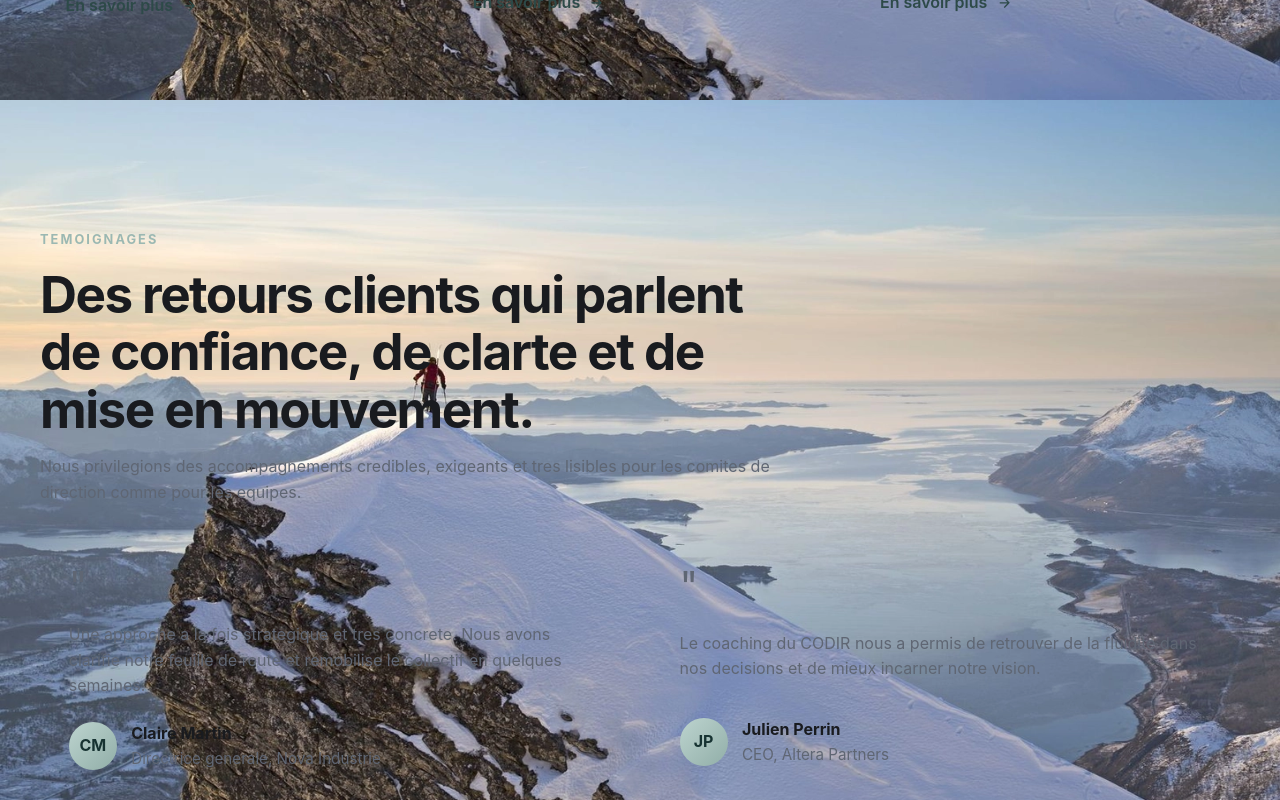
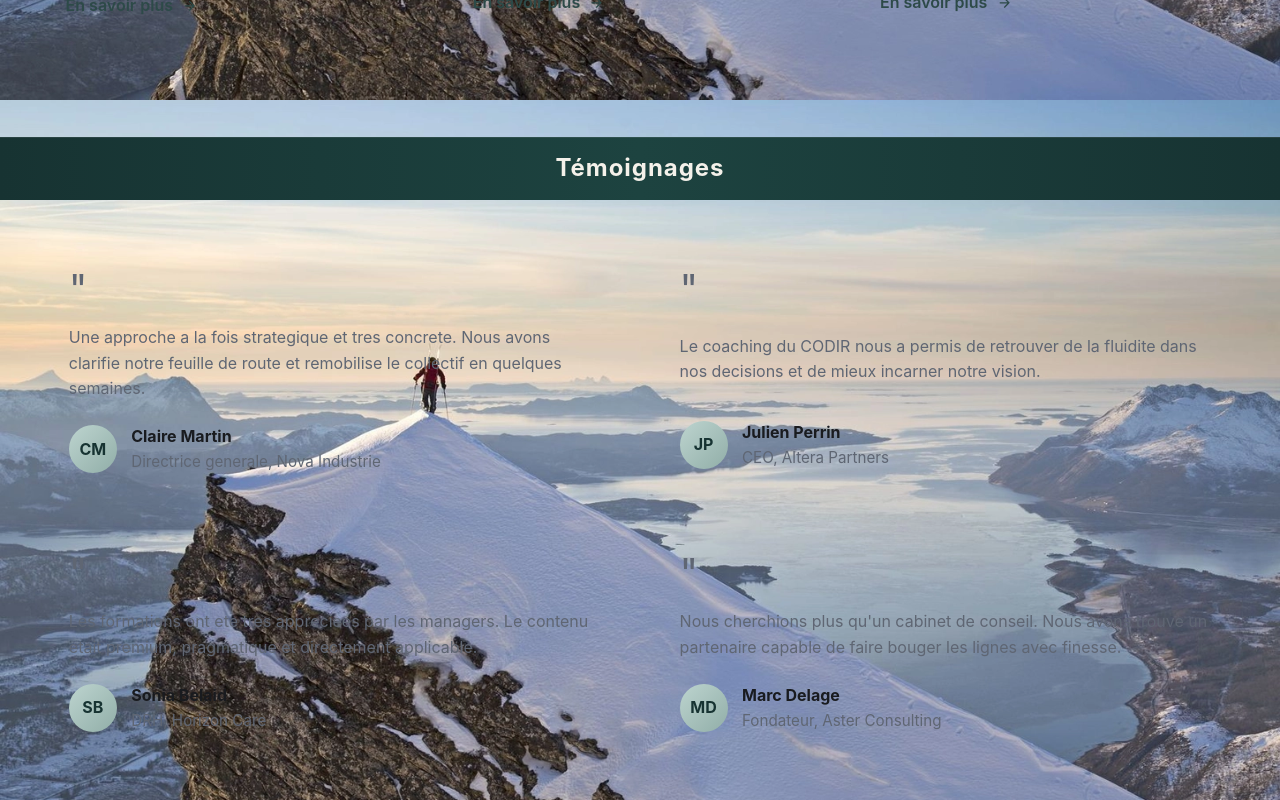
Before and after one commit to sebsiders06/osmose-conseils-et-services, a Next.js app: page / in a window 1280 px wide. Shown: the part 3900-4700 px from the top of the page. Built offline with nearby package versions, Linux system fonts and the light colour scheme.

Commit message:
témoignage

```diff
--- a/app/globals.css
+++ b/app/globals.css
@@ -89,6 +89,30 @@ section[id] {
 .page-home .section,
 .page-home .section:nth-of-type(even) {
   background: transparent;
+}
+
+.testimonials-ribbon {
+  width: 100%;
+  box-sizing: border-box;
+  margin: 0;
+  padding: 1.15rem 1.25rem;
+  background: linear-gradient(90deg, #173332 0%, #1d4340 50%, #173332 100%);
+  color: #f4f1ea;
+  text-align: center;
+  box-shadow: inset 0 1px 0 rgba(255, 255, 255, 0.08);
+}
+
+.testimonials-ribbon__title {
+  margin: 0 auto;
+  max-width: var(--max-width);
+  font-size: clamp(1.2rem, 2.4vw, 1.5rem);
+  font-weight: 700;
+  letter-spacing: 0.04em;
+  color: #f4f1ea;
+}
+
+.section-after-testimonials-ribbon {
+  padding-top: 2.5rem;
 }
 
 .section-heading {
--- a/app/page.tsx
+++ b/app/page.tsx
@@ -8,6 +8,7 @@ import {
   HomeHero,
   ServiceCards,
   TestimonialCards,
+  TestimonialsTitleBanner,
 } from "@/components/site-sections";
 
 export const metadata: Metadata = {
@@ -24,7 +25,8 @@ export default function HomePage() {
       <HomeFormationsTeaser />
       <AboutPreview />
       <ServiceCards />
-      <TestimonialCards />
+      <TestimonialsTitleBanner />
+      <TestimonialCards hideIntro />
       <ContactBanner />
     </div>
   );
--- a/components/site-sections.tsx
+++ b/components/site-sections.tsx
@@ -10,6 +10,7 @@ import {
   homeFormationsPromo,
   homeHeroLeadBox,
   homePhilippeAbout,
+  homeTestimonialsBanner,
   homePromoBox,
   homeVisionPromo,
   methodology,
@@ -421,15 +422,32 @@ export function TrainingCards({
   );
 }
 
-export function TestimonialCards() {
+export function TestimonialsTitleBanner() {
   return (
-    <section className="section">
+    <section
+      className="testimonials-ribbon"
+      aria-labelledby="testimonials-ribbon-heading"
+    >
+      <h2 className="testimonials-ribbon__title" id="testimonials-ribbon-heading">
+        {homeTestimonialsBanner.title}
+      </h2>
+    </section>
+  );
+}
+
+export function TestimonialCards({ hideIntro = false }: { hideIntro?: boolean } = {}) {
+  return (
+    <section
+      className={hideIntro ? "section section-after-testimonials-ribbon" : "section"}
+    >
       <div className="container">
-        <SectionHeading
-          eyebrow="Temoignages"
-          title="Des retours clients qui parlent de confiance, de clarte et de mise en mouvement."
-          copy="Nous privilegions des accompagnements credibles, exigeants et tres lisibles pour les comites de direction comme pour les equipes."
-        />
+        {!hideIntro && (
+          <SectionHeading
+            eyebrow="Temoignages"
+            title="Des retours clients qui parlent de confiance, de clarte et de mise en mouvement."
+            copy="Nous privilegions des accompagnements credibles, exigeants et tres lisibles pour les comites de direction comme pour les equipes."
+          />
+        )}
         <div className="card-grid two-columns">
           {testimonials.map((item) => (
             <article key={item.name} className="testimonial-card interactive-card">
--- a/data/site-content.ts
+++ b/data/site-content.ts
@@ -59,6 +59,10 @@ export const homeFormationsPromo = {
   ] as const,
   ctaLabel: "Découvrir nos formations",
   ctaHref: "/formations" as const,
+} as const;
+
+export const homeTestimonialsBanner = {
+  title: "Témoignages",
 } as const;
 
 export const company = {
--- a/styles.css
+++ b/styles.css
@@ -827,6 +827,30 @@ h3 {
   background: transparent;
 }
 
+.testimonials-ribbon {
+  width: 100%;
+  box-sizing: border-box;
+  margin: 0;
+  padding: 1.15rem 1.25rem;
+  background: linear-gradient(90deg, #173332 0%, #1d4340 50%, #173332 100%);
+  color: #f4f1ea;
+  text-align: center;
+  box-shadow: inset 0 1px 0 rgba(255, 255, 255, 0.08);
+}
+
+.testimonials-ribbon__title {
+  margin: 0 auto;
+  max-width: var(--max-width);
+  font-size: clamp(1.2rem, 2.4vw, 1.5rem);
+  font-weight: 700;
+  letter-spacing: 0.04em;
+  color: #f4f1ea;
+}
+
+.section-after-testimonials-ribbon {
+  padding-top: 2.5rem;
+}
+
 .section-heading {
   max-width: 48rem;
   display: grid;
```
Also changed, not shown: index.html (+5 -6 lines).
